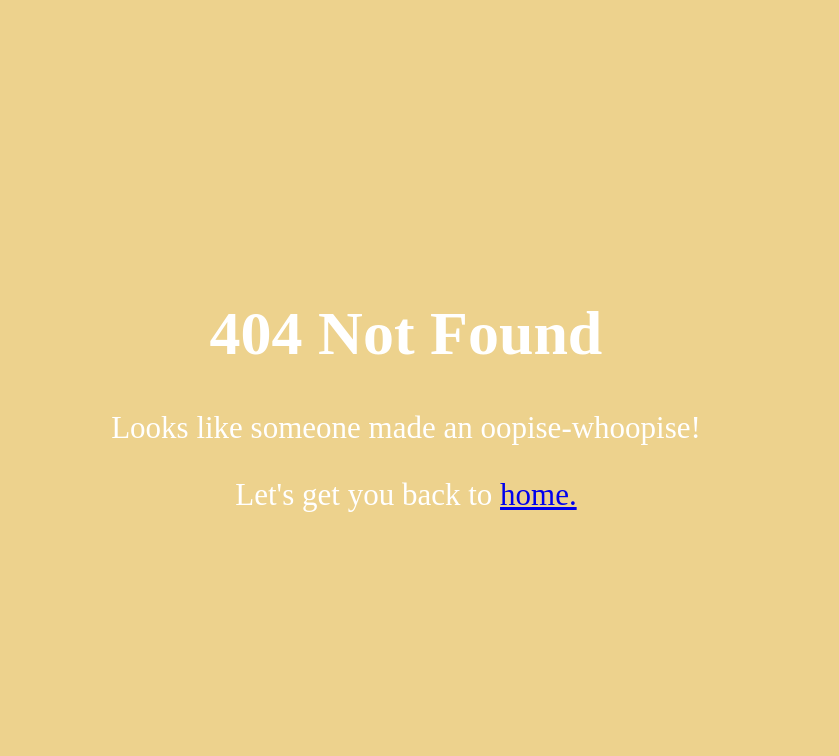
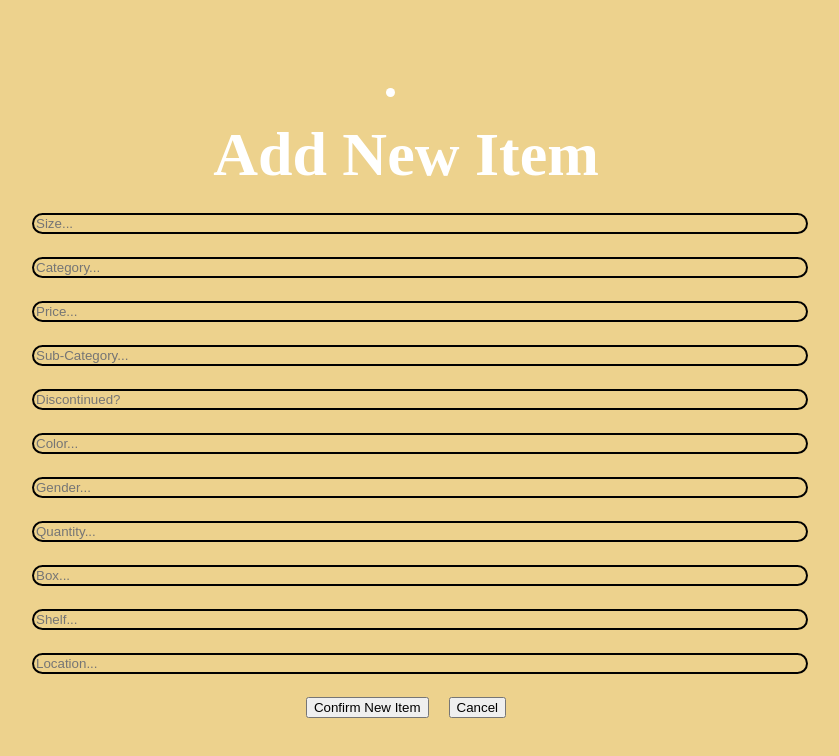
Before and after one commit to dadams2001/boutsmart-front-end, a React (Create React App) app: page /AddItem in a window 1280 px wide. Before the commit this address had no page. Shown: the top 756 px of the page, without its empty margins (234-1073 px from the left). Built offline with nearby package versions, Linux system fonts and the light colour scheme.

Commit message:
Add Item Update - Issues

```diff
--- a/src/App.js
+++ b/src/App.js
@@ -3,6 +3,7 @@ import { BrowserRouter as Router, Routes, Route, Link } from "react-router-dom";
 
 import MerchDashboard from "./Components/MerchDashboard/MerchDashboard.js";
 import AnalyticsDashboard from "./Components/AnalyticsDashboard/AnalyticsDashboard";
+import NewItemCard from "./Components/AddNewItem/AddItem";
 
 function App() {
   return (
@@ -13,6 +14,7 @@ function App() {
             <Route path="/">
               <Route index element={<MerchDashboard />} />
               <Route path="/Analytics" element={<AnalyticsDashboard />} />
+              <Route path="/AddItem" element={<NewItemCard />} />
             </Route>
             <Route
               path="*"
--- /dev/null
+++ b/src/Common/Services/AddItemServices.js
@@ -0,0 +1,35 @@
+export const AddItem = (prod_id, size, category, price, sub_cat, disc, color, gender, quantity, box, shelf, location) => {
+    // console.log(`prod_id: ${prod_id}, size: ${size}, price: ${price}, quantity: ${quantity}`);
+
+    // POST request using fetch()
+    fetch(process.env.REACT_APP_API_URL + "add_item", {
+      // Adding method type
+      method: "POST",
+
+      // Adding body or contents to send
+      body: JSON.stringify({
+        prod_id: prod_id,
+        size: size,
+        category: category,
+        price: price,
+        sub_cat: sub_cat,
+        disc: disc,
+        color: color,
+        gender: gender,
+        quantity: quantity,
+        box: box,
+        shelf: shelf,
+        location: location
+      }),
+
+      // Adding headers to the request
+      headers: {
+        "Content-type": "application/json; charset=UTF-8",
+      },
+    })
+      // Converting to JSON
+      .then((response) => response.json())
+
+      // Displaying results to console
+      .then((json) => console.log(json));
+  };
--- /dev/null
+++ b/src/Components/AddNewItem/AddItem.css
@@ -0,0 +1,48 @@
+.AddItemCard {
+    border: 1px solid #C99700;
+    font-size: 1rem;
+    border-radius: 10px;
+    display: flex;
+    flex-direction: row;
+    width: 100%;
+    padding: 20px;
+    height: 200px;
+    margin: 15px 0;
+    background-color: #0C2340;
+  }
+
+  .AddItemCard-subcontainer {
+    width: 60%;
+    margin-left: 40px;
+    display: flex;
+    flex-direction: column;
+    font-size: 0.75em;
+  }
+
+  .subcontainer-row {
+    display: flex;
+    flex-direction: row;
+    margin: 0;
+  }
+  .subcontainer-row * {
+    display: flex;
+    flex-direction: row;
+    margin: 2px 5px;
+  }
+  .modal-container {
+    width: 60%;
+    margin: 0 20%;
+  }
+
+  .modal-container * {
+    margin: 10px;
+  }
+
+  input {
+    color: black;
+    background: none;
+    outline: none;
+    border: 2px solid black;
+    border-radius: 20px;
+    width: 100%;
+  }
--- /dev/null
+++ b/src/Components/AddNewItem/AddItem.js
@@ -0,0 +1,116 @@
+import { useState } from "react";
+import { useNavigate } from "react-router-dom";
+import Modal from "react-modal";
+import { AddItem } from "../../Common/Services/AddItemServices"
+
+const NewItemCard = () => {
+
+    const navigate = useNavigate();
+
+    const [showAddItemModal, setShowAddItemModal] = useState(true);
+    const [prod_id, setProdID] = useState(0);
+    const [size, setSize] = useState('Null');
+    const [category, setCategory] = useState('Null');
+    const [price, setPrice] = useState(0);
+    const [sub_cat, setSubCat] = useState('Null');
+    const [discontinued, setDisc] = useState(0);
+    const [color, setColor] = useState('Null');
+    const [gender, setGender] = useState('Null');
+    const [quantity, setQuantity] = useState(0);
+    const [box, setBox] = useState(0);
+    const [shelf, setShelf] = useState('Null');
+    const [location, setLocation] = useState('Null');
+
+    const customStylesModal = {
+        content: {
+            top: "50%",
+            left: "50%",
+            right: "auto",
+            bottom: "auto",
+            marginRight: "-50%",
+            transform: "translate(-50%, -50%)",
+        },
+    };
+
+    const sendAddItem = (prod_id, size, category, price, sub_cat, discontinued, color, gender, quantity, box, shelf, location) => {
+        AddItem(prod_id, size, category, price, sub_cat, discontinued, color, gender, quantity, box, shelf, location);
+        setShowAddItemModal(false);
+    };
+
+    return (
+        <li className="AddItemCard" >
+                <div className="modal-container">
+                    <h1>Add New Item</h1>
+                    <input
+                        type="test"
+                        placeholder="Size..."
+                        onChange={(e) => setSize(e.target.value)}
+                    />
+                    <input
+                        type="test"
+                        placeholder="Category..."
+                        onChange={(e) => setCategory(e.target.value)}
+                    />
+                    <input
+                        type="test"
+                        placeholder="Price..."
+                        onChange={(e) => setPrice(e.target.value)}
+                    />
+                    <input
+                        type="test"
+                        placeholder="Sub-Category..."
+                        onChange={(e) => setSubCat(e.target.value)}
+                    />
+                    <input
+                        type="test"
+                        placeholder="Discontinued?"
+                        onChange={(e) => setDisc(e.target.value)}
+                    />
+                    <input
+                        type="test"
+                        placeholder="Color..."
+                        onChange={(e) => setColor(e.target.value)}
+                    />
+                    <input
+                        type="test"
+                        placeholder="Gender..."
+                        onChange={(e) => setGender(e.target.value)}
+                    />
+                    <input
+                        type="test"
+                        placeholder="Quantity..."
+                        onChange={(e) => setQuantity(e.target.value)}
+                    />
+                    <input
+                        type="test"
+                        placeholder="Box..."
+                        onChange={(e) => setBox(e.target.value)}
+                    />
+                    <input
+                        type="test"
+                        placeholder="Shelf..."
+                        onChange={(e) => setShelf(e.target.value)}
+                    />
+                    <input
+                        type="test"
+                        placeholder="Location..."
+                        onChange={(e) => setLocation(e.target.value)}
+                    />
+                    <button
+                        onClick={() => {
+                            // sendAddItem(prod_id, size, category, price, sub_cat, discontinued, color, gender, quantity, box, shelf, location)
+                            alert('item created successfully!');
+                            navigate("/");
+                        }}
+                    >
+                    Confirm New Item
+                    </button>
+                    <button onClick={() => {
+                        navigate("/")
+                    }}>Cancel</button>
+                </div>
+        </li>
+    );
+};
+
+export default NewItemCard;
--- a/src/Components/Header/Header.js
+++ b/src/Components/Header/Header.js
@@ -14,6 +14,11 @@ const Header = () => {
           View Analytics
         </Link>
       </button>
+      <button>
+        <Link className="link" to="/AddItem">
+          Add New Item
+        </Link>
+      </button>
     </div>
   );
 };
```
